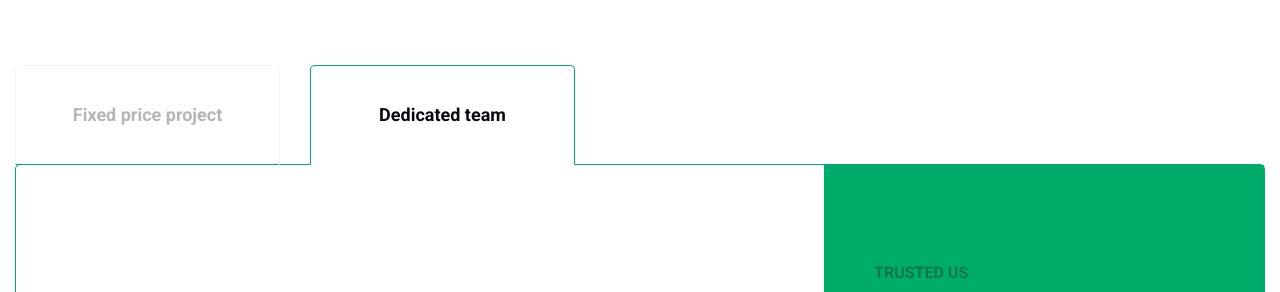
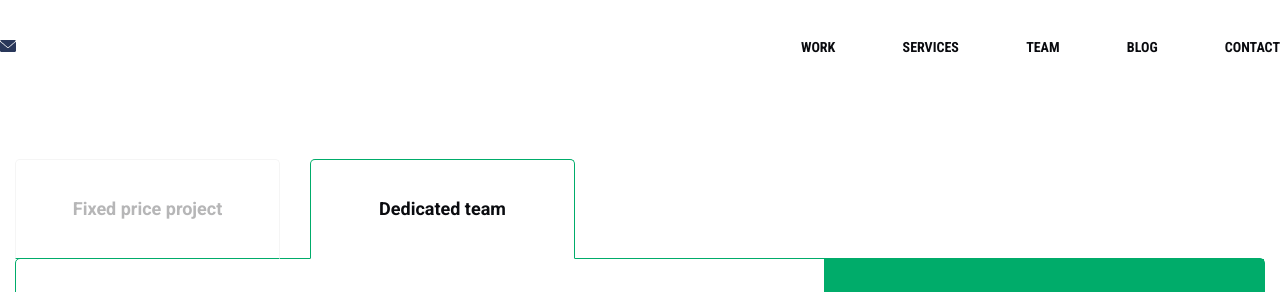
Before and after one commit to Iryna0306/Work3, a plain HTML site: page index.html in a window 1280 px wide. Shown: the top 292 px of the page. Drawn offline with nearby package versions, Linux system fonts and the light colour scheme.

Commit message:
navigation

```diff
--- a/index.html
+++ b/index.html
@@ -10,6 +10,22 @@
 </head>
 
 <body>
+  <header class="header">
+    <div class="header-container d-flex align-items-center justify-content-center">
+      <a href="logo">
+        <img src="img/logo.png" alt="logo">
+      </a>
+      <div class="header-nav d-flex">
+        <nav class="menu-header-nav">
+          <a href="#">work</a>
+          <a href="#">services</a>
+          <a href="#">team</a>
+          <a href="#">blog</a>
+          <a href="#">contact</a>
+        </nav>
+      </div>
+    </div>
+  </header>
   <section class="contact-us-form-tabs ui-tabs ui-corner-all ui-widget ui-widget-content">
     <div class="contact-us-tab-nav">
       <div class="container">
--- a/style.css
+++ b/style.css
@@ -60,6 +60,43 @@ p, h1, h2, h3, h4, h5, h6 {
 
 .justify-content-between {
   justify-content: space-between !important;
+}
+
+.header {
+  margin: auto;
+}
+
+.header-container {
+
+  padding: 40px 0;
+  max-width: 1800px;
+  margin: auto;
+  width: 100%;
+}
+
+.header-nav {
+  flex-grow: 1;
+}
+
+.header-nav a:hover {
+  color: #fff;
+  background-color: #00ab69;
+  border-radius: 10px;
+  width: 88px;
+  height: 34px;
+}
+
+.header-nav a + a {
+  margin-left: 64px;
+}
+
+.menu-header-nav {
+  font-size: 14px;
+  color: #0a0b0f;
+  font-weight: 700;
+  font-family: 'Roboto Condensed';
+  text-transform: uppercase;
+  margin-left: auto;
 }
 
 .container {
```
Also changed, not shown: img/logo.png (added).
